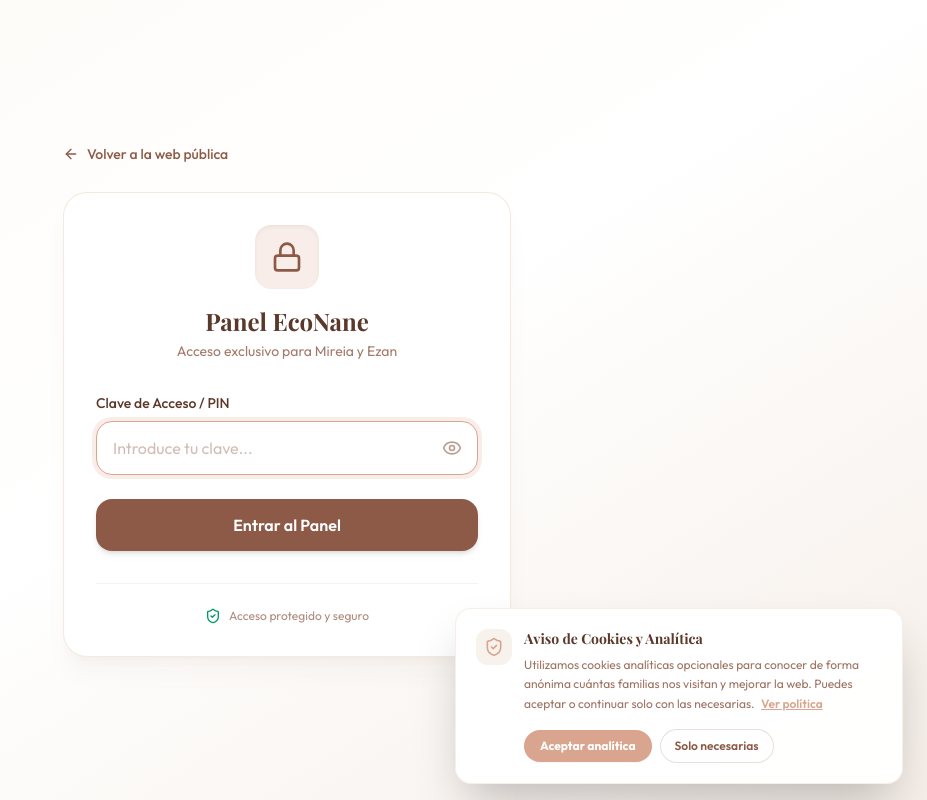
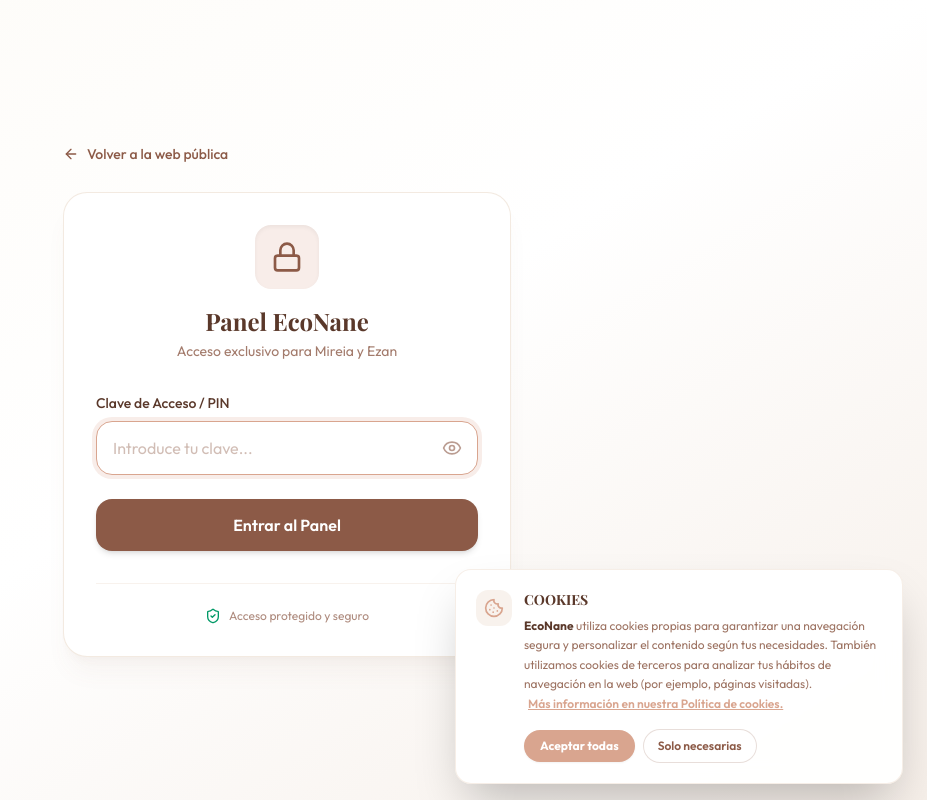
Before and after one commit to martinezdom/EcoNane, a Vue app: page /admin/login in a window 1280 px wide. Shown: the whole page, without its empty margins (353-1280 px from the left). Built offline with nearby package versions, Linux system fonts and the light colour scheme; no server answers; a web font is replaced by a local one.

Commit message:
feat: actualizar textos del banner de cookies a formato generico con botones Aceptar todas y Solo necesarias

```diff
--- a/src/components/CookieBanner.vue
+++ b/src/components/CookieBanner.vue
@@ -1,6 +1,6 @@
 <script setup lang="ts">
 import { ref, onMounted, onUnmounted } from 'vue'
-import { ShieldCheck } from '@lucide/vue'
+import { Cookie } from '@lucide/vue'
 import { useI18n } from '@/composables/useI18n'
 
 const { t } = useI18n()
@@ -84,20 +84,22 @@ function openPolicy() {
     >
       <div class="flex items-start gap-3">
         <div class="rounded-xl bg-brand-pink-light/30 p-2 text-brand-pink shrink-0">
-          <ShieldCheck class="h-5 w-5" />
+          <Cookie class="h-5 w-5" />
         </div>
         <div class="flex-1">
-          <h4 class="font-serif text-sm font-bold text-brand-brown-dark">
-            {{ t('cookieBanner.title', 'Aviso de Cookies y Analítica') }}
+          <h4 class="font-serif text-sm font-bold text-brand-brown-dark flex items-center gap-1.5">
+            {{ t('cookieBanner.title', 'COOKIES') }}
           </h4>
           <p class="mt-1.5 text-xs leading-relaxed text-brand-brown/85">
-            {{ t('cookieBanner.description', 'Utilizamos cookies analíticas opcionales para conocer de forma anónima cuántas familias nos visitan y mejorar la web.') }}
+            <strong class="font-bold text-brand-brown-dark">EcoNane</strong>
+            {{ ' ' }}
+            {{ t('cookieBanner.description', 'utiliza cookies propias para garantizar una navegación segura y personalizar el contenido según tus necesidades. También utilizamos cookies de terceros para analizar tus hábitos de navegación en la web (por ejemplo, páginas visitadas).') }}
             <button
               @click="openPolicy"
               type="button"
               class="text-brand-pink font-semibold underline hover:text-brand-brown ml-1 cursor-pointer"
             >
-              {{ t('cookieBanner.moreInfo', 'Ver política') }}
+              {{ t('cookieBanner.moreInfo', 'Más información en nuestra Política de cookies.') }}
             </button>
           </p>
 
@@ -107,7 +109,7 @@ function openPolicy() {
               type="button"
               class="btn-pink px-4 py-2 text-xs font-bold rounded-full cursor-pointer shadow-xs"
             >
-              {{ t('cookieBanner.accept', 'Aceptar analítica') }}
+              {{ t('cookieBanner.accept', 'Aceptar todas') }}
             </button>
             <button
               @click="rejectNonEssential"
--- a/src/locales/en.json
+++ b/src/locales/en.json
@@ -133,10 +133,10 @@
     "adminAccess": "Team Portal"
   },
   "cookieBanner": {
-    "title": "Cookies & Analytics Notice",
-    "description": "We use optional anonymous analytics cookies to know how many families visit us and improve our website. You can accept or proceed with essential cookies only.",
-    "accept": "Accept analytics",
-    "reject": "Essential only",
-    "moreInfo": "View policy"
+    "title": "COOKIES",
+    "description": "uses first-party cookies to ensure secure browsing and customize content according to your needs. We also use third-party cookies to analyze your website browsing habits (such as pages visited).",
+    "moreInfo": "More information in our Cookie Policy.",
+    "accept": "Accept all",
+    "reject": "Essential only"
   }
 }
--- a/src/locales/es.json
+++ b/src/locales/es.json
@@ -133,10 +133,10 @@
     "adminAccess": "Acceso Equipo"
   },
   "cookieBanner": {
-    "title": "Aviso de Cookies y Analítica",
-    "description": "Utilizamos cookies analíticas opcionales para conocer de forma anónima cuántas familias nos visitan y mejorar la web. Puedes aceptar o continuar solo con las necesarias.",
-    "accept": "Aceptar analítica",
-    "reject": "Solo necesarias",
-    "moreInfo": "Ver política"
+    "title": "COOKIES",
+    "description": "utiliza cookies propias para garantizar una navegación segura y personalizar el contenido según tus necesidades. También utilizamos cookies de terceros para analizar tus hábitos de navegación en la web (por ejemplo, páginas visitadas).",
+    "moreInfo": "Más información en nuestra Política de cookies.",
+    "accept": "Aceptar todas",
+    "reject": "Solo necesarias"
   }
 }
--- a/src/locales/va.json
+++ b/src/locales/va.json
@@ -133,10 +133,10 @@
     "adminAccess": "Accés Equip"
   },
   "cookieBanner": {
-    "title": "Avís de Galetes i Analítica",
-    "description": "Utilitzem galetes analítiques opcionals per a conéixer de manera anònima quantes famílies ens visiten i millorar la web. Pots acceptar o continuar només amb les necessàries.",
-    "accept": "Acceptar analítica",
-    "reject": "Només necessàries",
-    "moreInfo": "Veure política"
+    "title": "GALETES",
+    "description": "utilitza galetes pròpies per a garantir una navegació segura i personalitzar el contingut segons les teues necessitats. També utilitzem galetes de tercers per a analitzar els teus hàbits de navegació en la web (per exemple, pàgines visitades).",
+    "moreInfo": "Més informació en la nostra Política de galetes.",
+    "accept": "Acceptar totes",
+    "reject": "Només necessàries"
   }
 }
```
